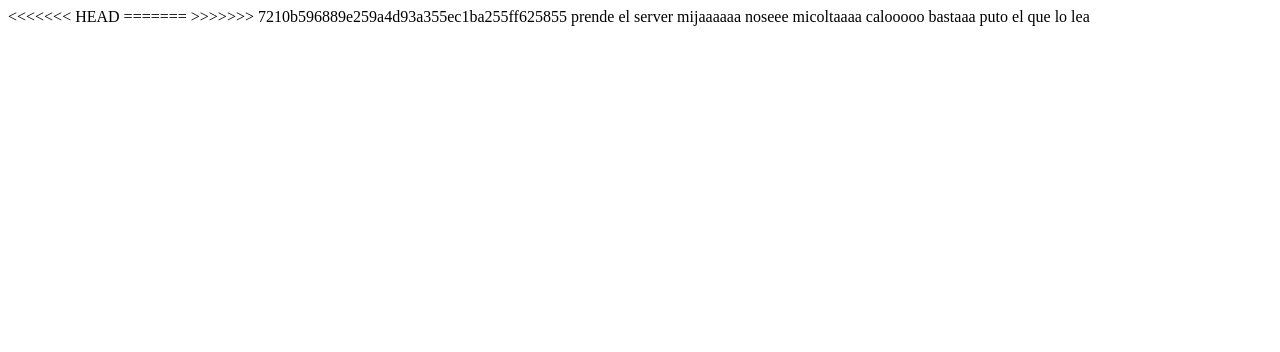
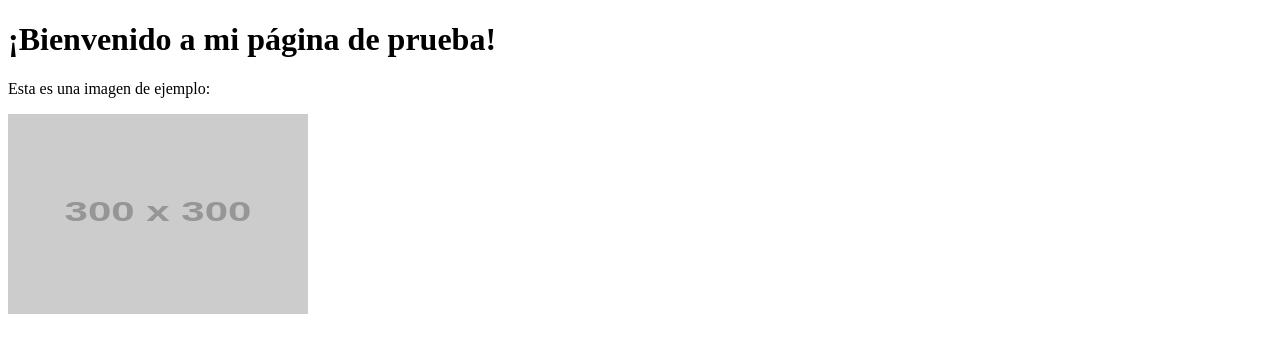
Before and after one commit to Sebas2004-ai/Prueba, a plain HTML site: page index.html in a window 1280 px wide. Drawn offline with Linux system fonts and the light colour scheme; placeholder pictures from the web are drawn by us.

Commit message:
cambie todo

```diff
--- a/index.html
+++ b/index.html
@@ -1,26 +1,12 @@
 <!DOCTYPE html>
-<html lang="en">
+<html lang="es">
 <head>
     <meta charset="UTF-8">
-    <meta name="viewport" content="width=device-width, initial-scale=1.0">
-<<<<<<< HEAD
-    <title>Hola mundo </title>
-=======
-    <title>Hola mi debitsd</title>
->>>>>>> 7210b596889e259a4d93a355ec1ba255ff625855
+    <title>Página de Prueba</title>
 </head>
 <body>
- prende el server
-
- mijaaaaaa
-
- noseee
-
-
- micoltaaaa
- calooooo
-
- bastaaa
- puto el que lo lea
+    <h1>¡Bienvenido a mi página de prueba!</h1>
+    <p>Esta es una imagen de ejemplo:</p>
+    <img src="https://via.placeholder.com/300" alt="Imagen de prueba" width="300" height="200">
 </body>
 </html>
```
